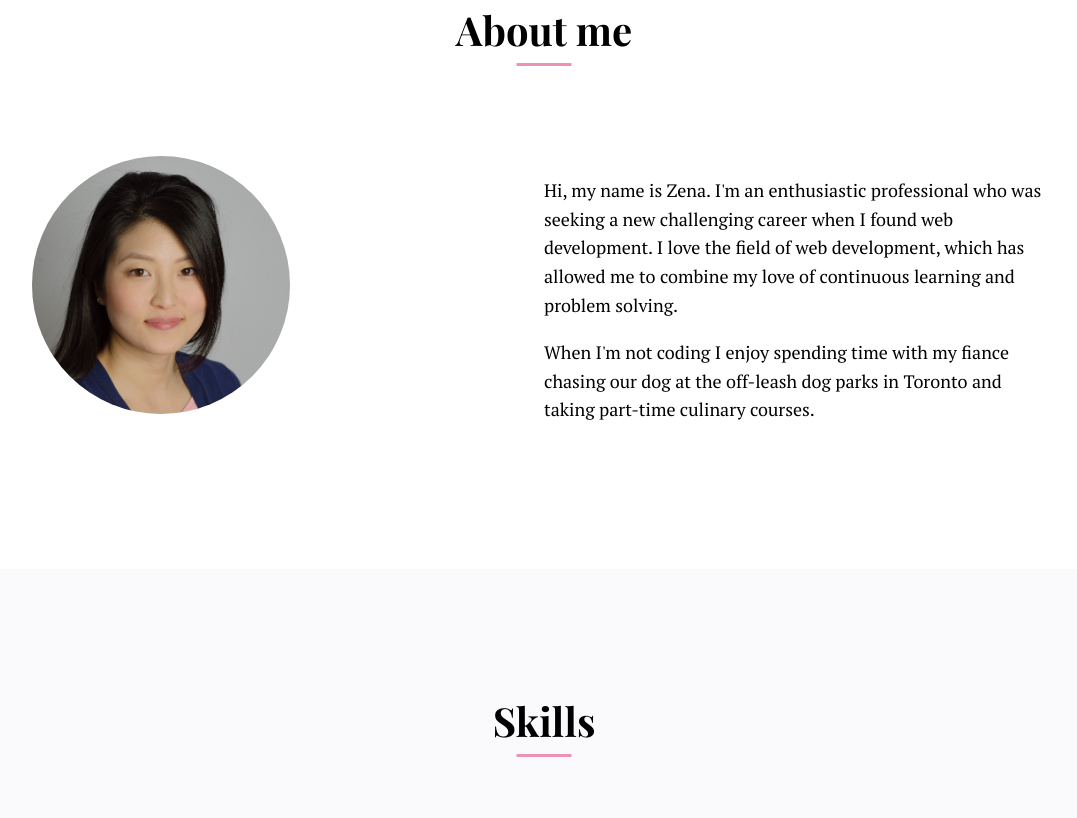
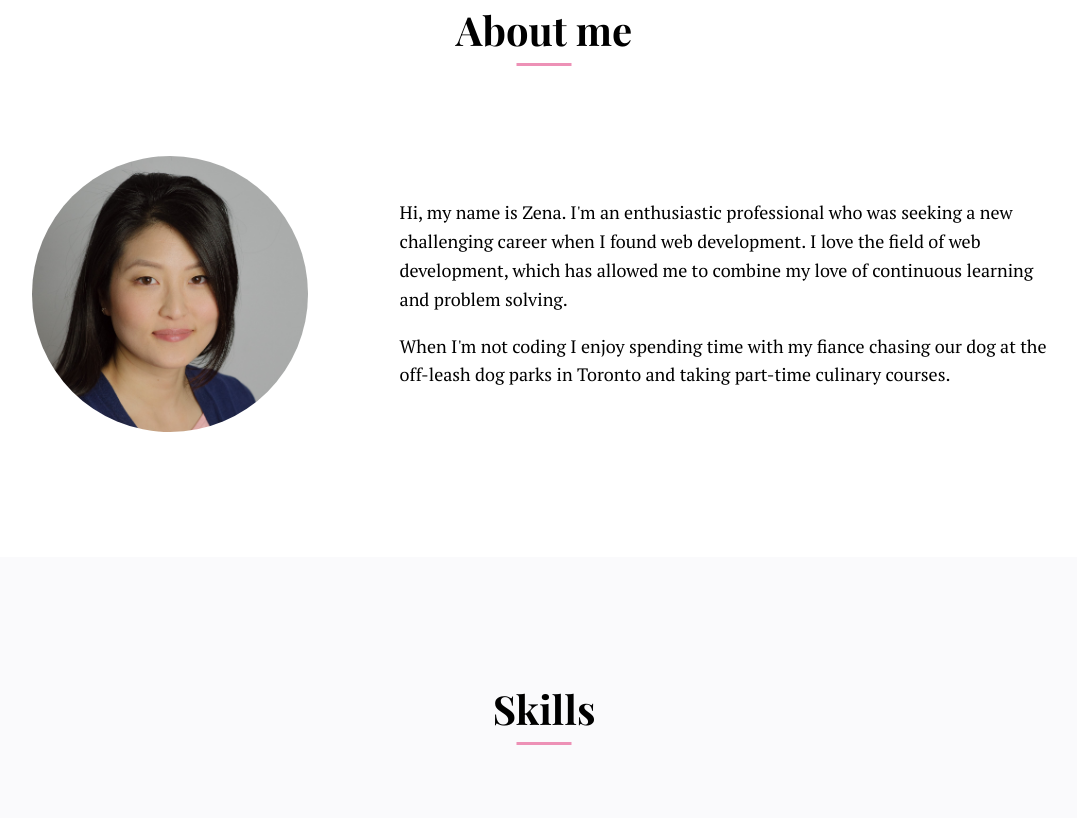
Before and after one commit to zenajun/project7-portfolio, a website: page index.html in a window 1280 px wide. Shown: the part 922-1740 px from the top of the page, without its empty margins (96-1173 px from the left). Drawn offline with nearby package versions, Linux system fonts and the light colour scheme.

Commit message:
Site is ready to deploy

```diff
--- a/dev/styles/_main.scss
+++ b/dev/styles/_main.scss
@@ -47,7 +47,7 @@ section h2 {
     }
     &__text {
       @media (min-width: 640px) {
-        width: 50%;
+        width: 75%;
       }
       &__para {
         @include fontSize(18);
@@ -57,12 +57,13 @@ section h2 {
     }
   }
       &__image {
-        width: 60%;
+        width: 75%;
         border-radius: 50%;
         display: block;
-        margin: 0 0 30px;
+        margin: 0 auto;
         @media (min-width: 640px) {
           max-width: 430px;
+          margin: 0;
         }
       }
 }
--- a/index.html
+++ b/index.html
@@ -348,7 +348,7 @@
 	</main>
 	<footer class="footer">
 		<div class="wrapper">
-			<p>&copy; Zena 2018 | Headshot: Pam Lau | Photo crdit: Isacc Jenks, Kiran Joseph</p>
+			<p>&copy; Zena 2018 | Headshot: Pam Lau | Photo credit: Isacc Jenks & Kiran Joseph</p>
 		</div>
   </footer>
 	<script src='https://code.jquery.com/jquery-3.2.1.min.js'></script>
--- a/public/styles/style.css
+++ b/public/styles/style.css
@@ -363,7 +363,7 @@ section h2 {
 
 @media (min-width: 640px) {
   .about__container__text {
-    width: 50%; } }
+    width: 75%; } }
 
 .about__container__text__para {
   font-size: 18px;
@@ -372,13 +372,14 @@ section h2 {
   line-height: 1.6; }
 
 .about__image {
-  width: 60%;
+  width: 75%;
   border-radius: 50%;
   display: block;
-  margin: 0 0 30px; }
+  margin: 0 auto; }
   @media (min-width: 640px) {
     .about__image {
-      max-width: 430px; } }
+      max-width: 430px;
+      margin: 0; } }
 
 .skills {
   background: #FAFAFC; }
```
